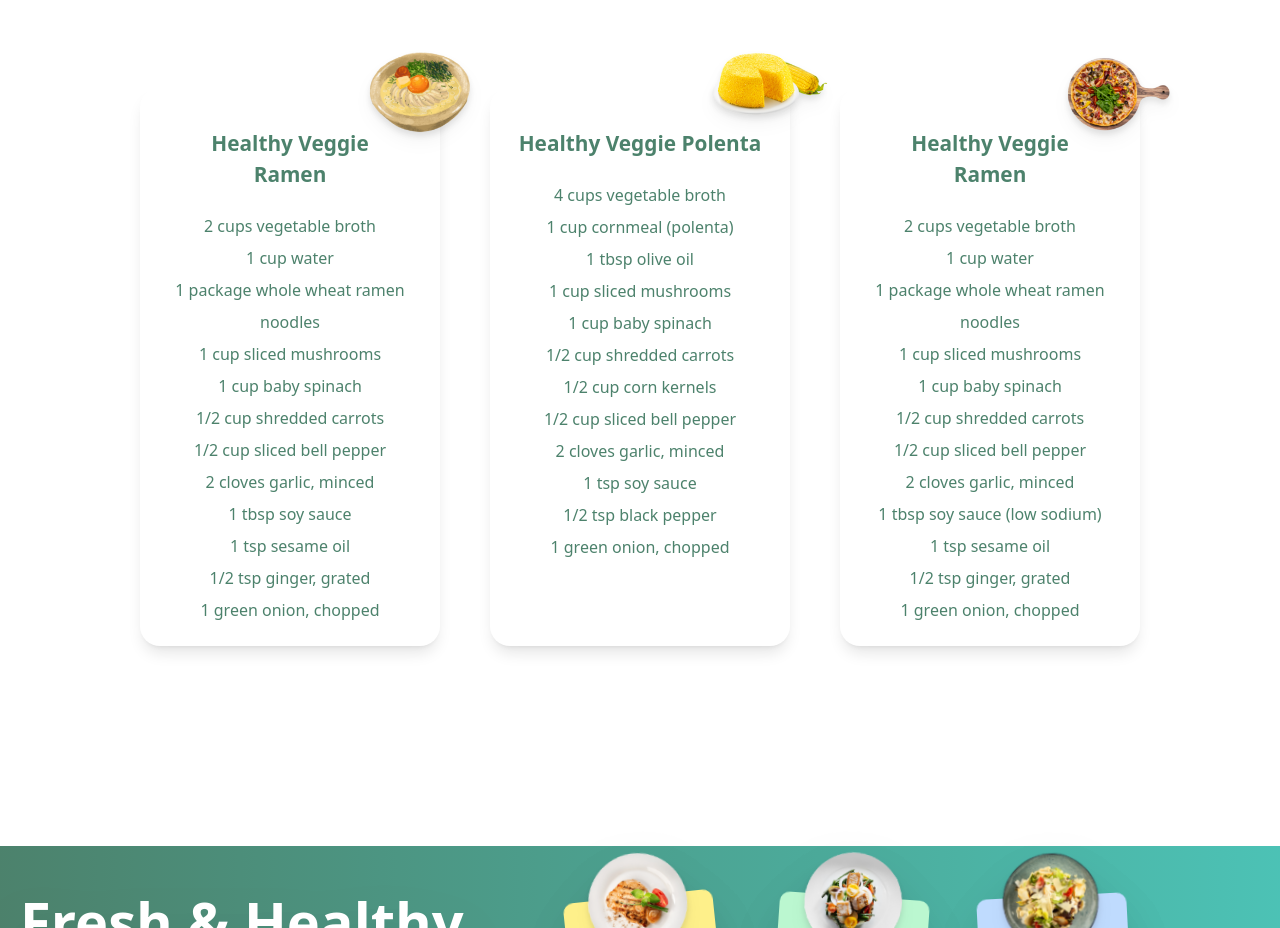
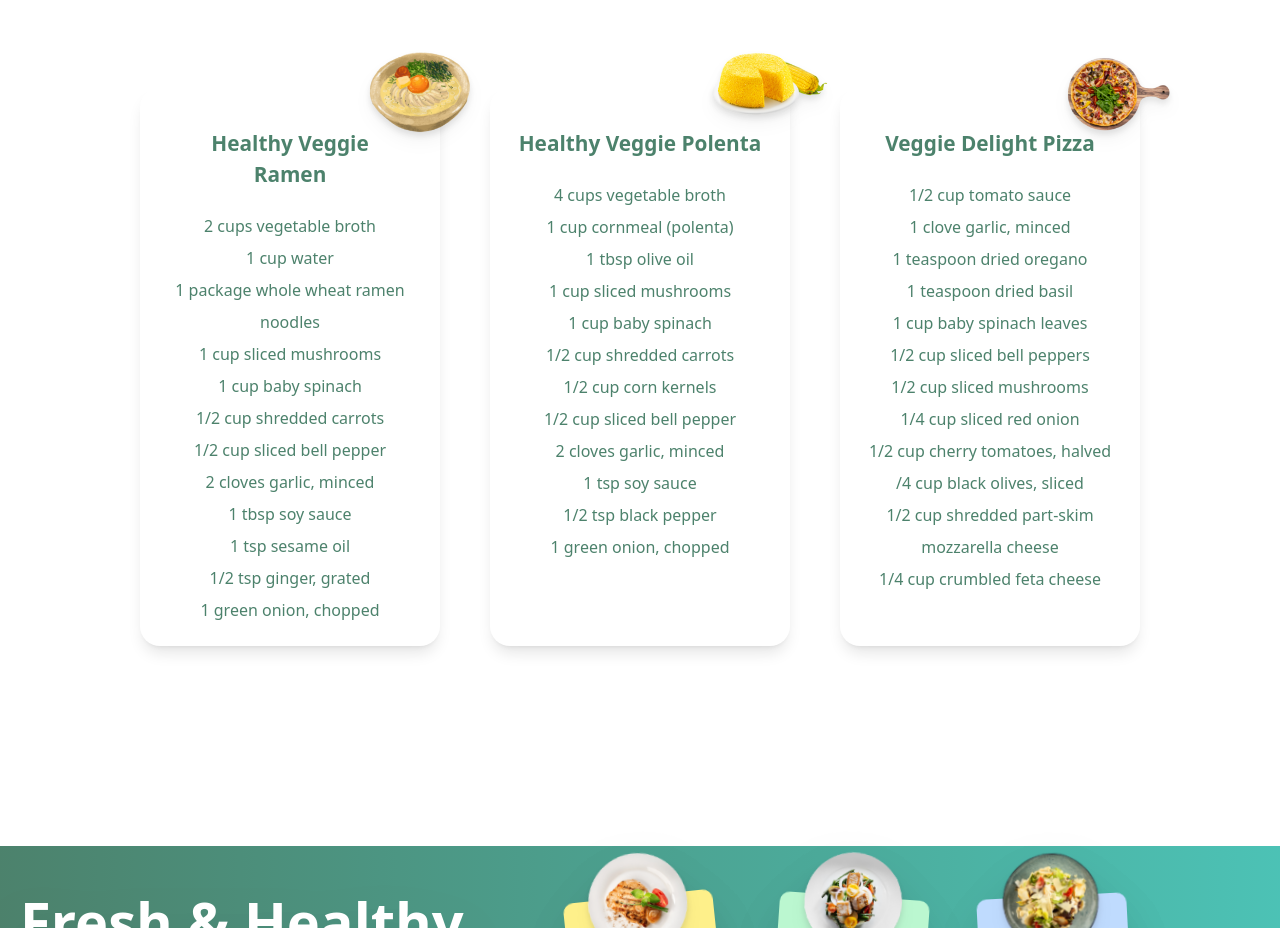
Before and after one commit to Anca200/FitFuel-Landing-Page, a React (Vite) app: page / in a window 1280 px wide. Shown: the part 3320-4248 px from the top of the page. Built offline with nearby package versions, Linux system fonts and the light colour scheme.

Commit message:
Update Recipes.jsx

```diff
--- a/src/pages/Recipes.jsx
+++ b/src/pages/Recipes.jsx
@@ -69,20 +69,20 @@ const Recipes = () => {
         </div>
 
         <div className='w-[300px] h-auto bg-white relative text-center rounded-[20px] p-[20px] shadow-lg max-lg:m-auto'>
-         <h2 className='font-semibold text-[1.3rem] mt-[20px] mb-[20px]'>Healthy Veggie <br></br> Ramen</h2>
+         <h2 className='font-semibold text-[1.3rem] mt-[20px] mb-[20px]'>Veggie Delight Pizza </h2>
          <ul className='leading-8 w-[250px] m-auto'>
-          <li>2 cups vegetable broth</li>
-          <li>1 cup water</li>
-          <li>1 package whole wheat ramen noodles</li>
-          <li>1 cup sliced mushrooms</li>
-          <li>1 cup baby spinach</li>
-          <li>1/2 cup shredded carrots</li>
-          <li>1/2 cup sliced bell pepper</li>
-          <li>2 cloves garlic, minced</li>
-          <li>1 tbsp soy sauce (low sodium)</li>
-          <li>1 tsp sesame oil</li>
-          <li>1/2 tsp ginger, grated</li>
-          <li>1 green onion, chopped</li>
+          <li>1/2 cup tomato sauce </li>
+          <li>1 clove garlic, minced</li>
+          <li>1 teaspoon dried oregano</li>
+          <li>1 teaspoon dried basil</li>
+          <li>1 cup baby spinach leaves</li>
+          <li>1/2 cup sliced bell peppers</li>
+          <li>1/2 cup sliced mushrooms</li>
+          <li>1/4 cup sliced red onion</li>
+          <li>1/2 cup cherry tomatoes, halved</li>
+          <li>/4 cup black olives, sliced</li>
+          <li>1/2 cup shredded part-skim mozzarella cheese</li>
+          <li>1/4 cup crumbled feta cheese</li>
          </ul>
          <div className='absolute w-[130px] h-[100px] rounded-[50px] right-[-40px] top-[-40px]'>
          <img src={pizza}
```
